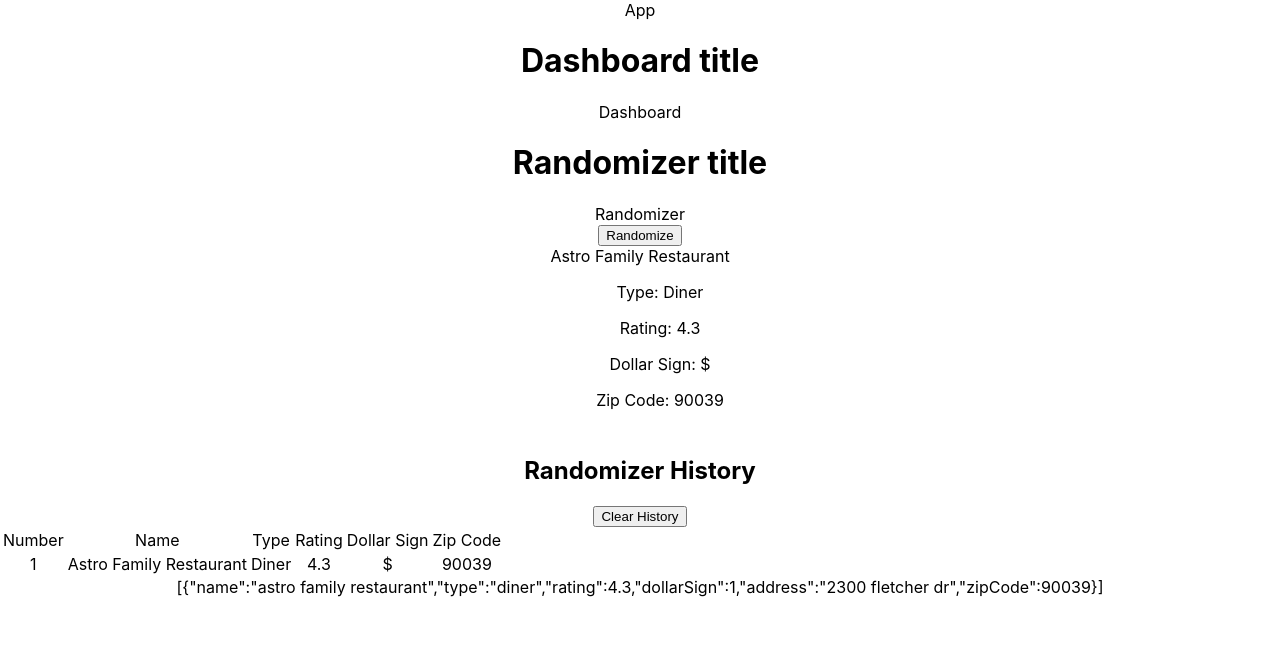
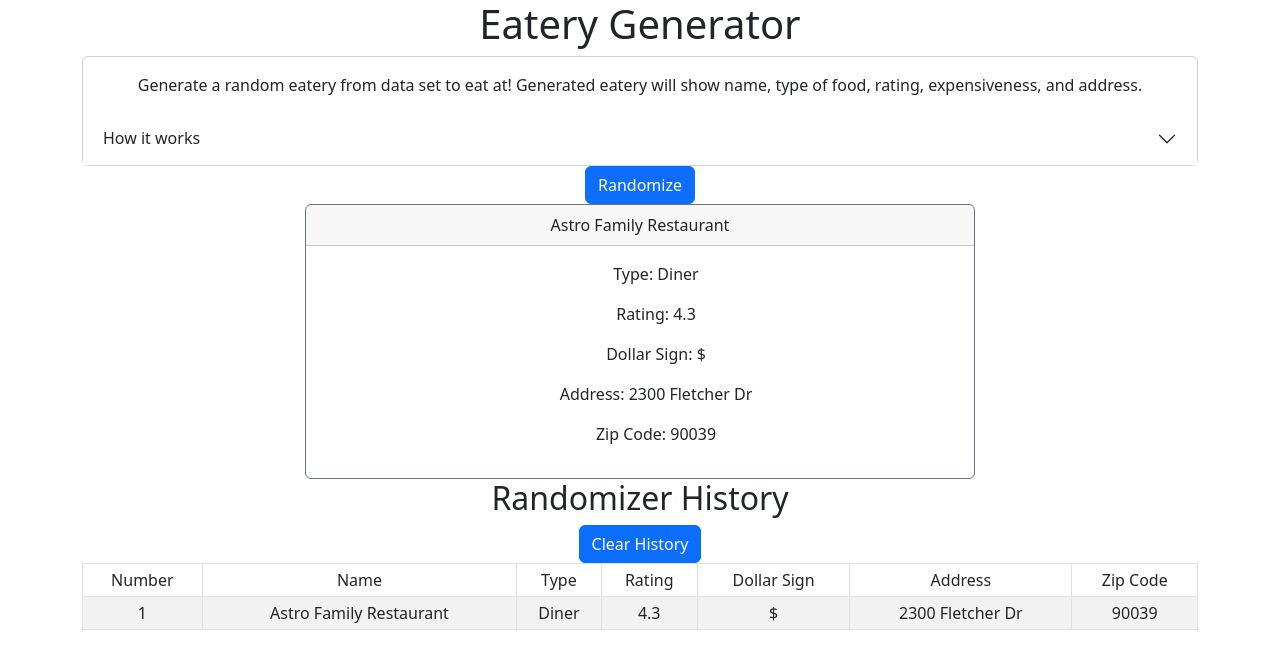
Before and after one commit to ArthurKimGl19/eateryGenerator, a React (Create React App) app: page / in a window 1280 px wide. Both pictures are taken after a click on the button "Randomize". Shown: the top 668 px of the page. Built offline with nearby package versions, Linux system fonts and the light colour scheme.

Commit message:
Add in basic css for randomizer and dashboard components, render address prop in result and history components

```diff
--- a/package.json
+++ b/package.json
@@ -34,7 +34,9 @@
     "@testing-library/jest-dom": "^5.16.5",
     "@testing-library/react": "^13.4.0",
     "@testing-library/user-event": "^13.5.0",
+    "bootstrap": "^5.2.3",
     "react": "^18.2.0",
+    "react-bootstrap": "^2.7.4",
     "react-dom": "^18.2.0",
     "react-redux": "^8.0.5",
     "react-scripts": "5.0.1",
--- a/src/App.js
+++ b/src/App.js
@@ -1,11 +1,11 @@
 import React from 'react';
 import './App.css';
 import Dashboard from './components/Dashboard/Dashboard';
+import 'bootstrap/dist/css/bootstrap.min.css';
 
 export default function App() {
     return (
         <div className="App">
-            App
             <Dashboard />
         </div>
     );
--- a/src/components/Dashboard/Dashboard.js
+++ b/src/components/Dashboard/Dashboard.js
@@ -1,6 +1,7 @@
 import React from 'react';
 import { Container } from 'react-bootstrap';
-
+import Card from 'react-bootstrap/Card';
+import Accordion from 'react-bootstrap/Accordion';
 import Randomizer from '../Randomizer/Randomizer';
 import Result from '../Result/Result';
 import History from '../History/History';
@@ -46,8 +47,23 @@ export default function Dashboard() {
     const { name, type, rating, dollarSign, address, zipCode } = randomEatery;
     return (
         <Container>
-            <h1>Dashboard title</h1>
-            <div>Dashboard</div>
+            <h1>Eatery Generator</h1>
+            <Card>
+                <Card.Body>
+                    Generate a random eatery from data set to eat at! Generated eatery will show
+                    name, type of food, rating, expensiveness, and address.
+                </Card.Body>
+                <Accordion>
+                    <Accordion.Header>How it works</Accordion.Header>
+                    <Accordion.Body>
+                        Please click the &quot;Randomize&quot; button below to generate a random
+                        eatery. Each randomly generated eatery will be stored and shown in the
+                        History section below. You can press &quot;Clear History&quot; to remove all
+                        previously generated eateries. You are also able to revisit this page in the
+                        future and see your previously generated eateries list.
+                    </Accordion.Body>
+                </Accordion>
+            </Card>
             <Randomizer randomizeEatery={eateryRandomizer} />
             <Result
                 name={name}
@@ -64,7 +80,6 @@ export default function Dashboard() {
                     dispatch(clearRandomEatery());
                 }}
             />
-            {JSON.stringify(history, 2, null)}
         </Container>
     );
 }
--- a/src/components/History/History.js
+++ b/src/components/History/History.js
@@ -5,7 +5,7 @@ import Button from 'react-bootstrap/Button';
 import './History.css';
 
 export default function History({ history, clearHistory }) {
-    const tableHeader = ['number', 'name', 'type', 'rating', 'dollar sign', 'zip code'];
+    const tableHeader = ['number', 'name', 'type', 'rating', 'dollar sign', 'address', 'zip code'];
 
     const calculateDollarSign = (number) => {
         let result = '';
@@ -30,7 +30,7 @@ export default function History({ history, clearHistory }) {
                 </thead>
                 <tbody>
                     {history.map((eatery, index) => {
-                        const { name, type, rating, dollarSign, zipCode } = eatery;
+                        const { name, type, rating, dollarSign, address, zipCode } = eatery;
                         return (
                             <tr key={index} className="history-table-result">
                                 <td>{index + 1}</td>
@@ -38,6 +38,7 @@ export default function History({ history, clearHistory }) {
                                 <td>{type}</td>
                                 <td>{rating}</td>
                                 <td>{calculateDollarSign(dollarSign)}</td>
+                                <td>{address}</td>
                                 <td>{zipCode}</td>
                             </tr>
                         );
--- a/src/components/Randomizer/Randomizer.js
+++ b/src/components/Randomizer/Randomizer.js
@@ -1,14 +1,9 @@
 import React from 'react';
 import PropTypes from 'prop-types';
+import Button from 'react-bootstrap/Button';
 
 export default function Randomizer({ randomizeEatery }) {
-    return (
-        <>
-            <h1>Randomizer title</h1>
-            <div>Randomizer</div>
-            <button onClick={randomizeEatery}>Randomize</button>
-        </>
-    );
+    return <Button onClick={randomizeEatery}>Randomize</Button>;
 }
 
 Randomizer.propTypes = {
--- a/src/components/Result/Result.css
+++ b/src/components/Result/Result.css
@@ -1,7 +1,6 @@
 .result-card {
     width: 60%;
     margin: 0 auto;
-    padding-bottom: 10px;
 }
 
 .result-card .result-card-header {
--- a/src/components/Result/Result.js
+++ b/src/components/Result/Result.js
@@ -2,7 +2,7 @@ import React from 'react';
 import PropTypes from 'prop-types';
 import Card from 'react-bootstrap/Card';
 import './Result.css';
-export default function Result({ name, type, rating, dollarSign, zipCode }) {
+export default function Result({ name, type, rating, dollarSign, address, zipCode }) {
     const calculateDollarSign = (number) => {
         let result = '';
         for (let i = 0; i < number; i++) {
@@ -14,12 +14,13 @@ export default function Result({ name, type, rating, dollarSign, zipCode }) {
         return (
             <Card border="secondary" className="result-card">
                 <Card.Header className="result-card-header">{name}</Card.Header>
-                <Card.Text className="result-card-text">
+                <Card.Body className="result-card-text">
                     <ul>Type: {type}</ul>
                     <ul>Rating: {rating}</ul>
                     <ul>Dollar Sign: {calculateDollarSign(dollarSign)}</ul>
+                    <ul>Address: {address}</ul>
                     <ul>Zip Code: {zipCode}</ul>
-                </Card.Text>
+                </Card.Body>
             </Card>
         );
     }
@@ -31,5 +32,6 @@ Result.propTypes = {
     type: PropTypes.string.isRequired,
     rating: PropTypes.number.isRequired,
     dollarSign: PropTypes.number.isRequired,
+    address: PropTypes.string.isRequired,
     zipCode: PropTypes.number.isRequired
 };
```
Also changed, not shown: 1 other file (tests, documents, lock files or other folders).
